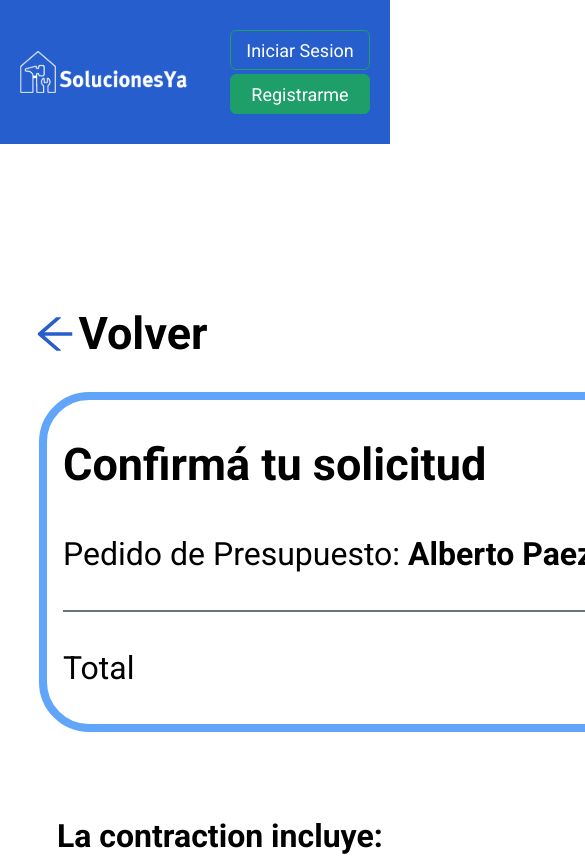
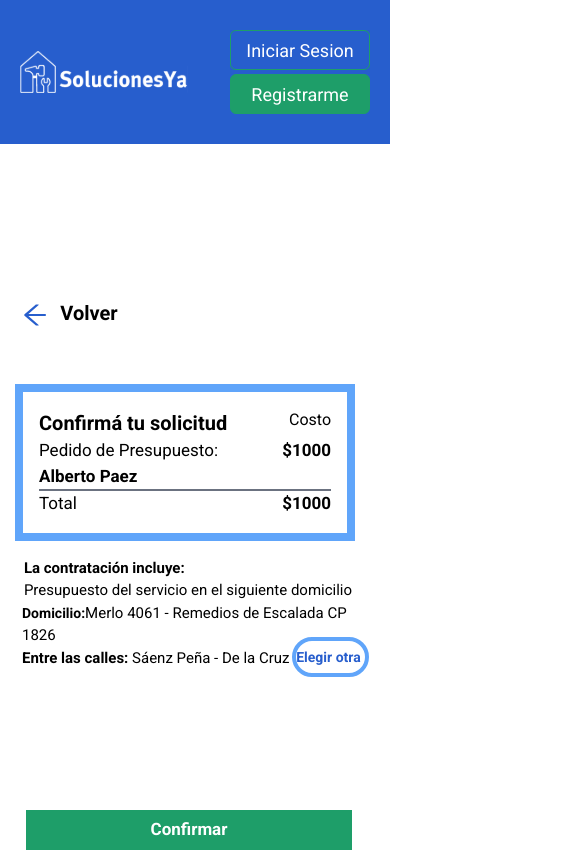
Before and after one commit to No-Country/S6-G03, a React (Vite) app in the folder frontend/: page /confirmar-pago in a window 390 px wide. Shown: the top 856 px of the page, 585 px wide, since content can reach past the window. Built offline with nearby package versions, Linux system fonts and the light colour scheme.

Commit message:
responsive in progress

```diff
--- a/frontend/src/components/Payments/ConfirmationRequest.jsx
+++ b/frontend/src/components/Payments/ConfirmationRequest.jsx
@@ -1,56 +1,83 @@
-import React from 'react'
-import { AiOutlineArrowLeft } from "react-icons/ai"
+import React from "react";
+import { AiOutlineArrowLeft } from "react-icons/ai";
 
 const ConfirmationRequest = () => {
   return (
     <section className="w-[80%] mx-auto mt-[156px] container mb-10 grid place-items-center ">
-            <div className="flex -translate-x-[360px]  items-center mb-6">
-                <AiOutlineArrowLeft className="w-[48px] h-[48px] fill-blue-primary " />
+      <div className=" xs:-translate-x-40 md:flex md:-translate-x-[410px]   md:items-center mb-6">
+        <AiOutlineArrowLeft className="xs:w-[30px] xs:h-[30px] lg:w-[48px] lg:h-[48px] fill-blue-primary " />
         <div className="flex ">
-                    <span className="text-[45px] font-bold">Volver</span>
+          <span className="xs:text-[20px] xs:translate-x-10 xs:-translate-y-8 md:text-[45px] md:translate-x-1 md:translate-y-0 font-bold">
+            Volver
+          </span>
         </div>
       </div>
-            <div className='w-full h-[340px] lg:w-[880px] lg:h-[340px] items-center border-8  border-blue-400 rounded-[50px] grid grid-cols-1 lg:grid-cols-2 p-4'>
-                <div className=' flex justify-between col-span-2 '>
-                    <span className='text-[45px] font-bold'>Confirmá tu solicitud</span>
-                    <span className='text-[32px] translate-y-14'>Costo</span>
+      <div className="xs:w-[340px] xs:-translate-x-6 md:w-full md:h-[340px] lg:w-[880px] md:-translate-x-14 lg:h-[340px] items-center border-8  border-blue-400 md:rounded-[50px] grid grid-cols-1 lg:grid-cols-2 p-4">
+        <div className=" flex justify-between col-span-2 ">
+          <span className="xs:text-[20px] md:text-[45px] font-bold">
+            Confirmá tu solicitud
+          </span>
+          <span className="xs:text[15px] md:text-[32px] md:translate-y-14">
+            Costo
+          </span>
         </div>
-                <div className='flex justify-between col-span-2'>
-                    <span className='text-[32px]'>Pedido de Presupuesto: <span className='font-bold'>Alberto Paez</span></span>
-                    <span className='text-[32px] font-bold'>$1000</span>
+        <div className="flex justify-between col-span-2">
+          <span className="xs:text-[17px] md:text-[32px]">
+            Pedido de Presupuesto:{" "}
+            <span className="xs:text-[17px] md:text-[32px] font-bold">
+              Alberto Paez
+            </span>
+          </span>
+          <span className="xs:text-[17px] xs:pl-3 md:text-[32px] font-bold">
+            $1000
+          </span>
         </div>
-                <span className=' h-[2px] w-full bg-gray-500 col-span-2 '></span>
-                <div className='flex justify-between col-span-2'>
-                    <span className='text-[32px]'>Total</span>
-                    <span className='text-[32px] font-bold'>$1000</span>
+        <span className=" h-[2px] w-full bg-gray-500 col-span-2 "></span>
+        <div className="flex justify-between col-span-2">
+          <span className="xs:text-[17px] md:text-[32px]">Total</span>
+          <span className="xs:text-[17px] md:text-[32px] font-bold">$1000</span>
         </div>
       </div>
-            <div className='mt-20 ml-4 -translate-x-20'>
-                <p className='font-bold text-[32px]'>La contraction incluye:</p>
-                <p className='text-[32px]'>Presupuesto del servicio en el siguiente domicilio</p>
+      <div className="xs:mt-4 xs:ml-2 xs:-translate-x-[25px] md:mt-20 md:ml-4 md:-translate-x-36">
+        <p className="xs:text-[15px] font-bold md:text-[32px]">
+          La contratación incluye:
+        </p>
+        <p className="xs:text-[15px] md:text-[32px]">
+          Presupuesto del servicio en el siguiente domicilio
+        </p>
       </div>
-            <div className='mt-16 ml-4 -translate-x-10 '>
-                <p className='text-[32px] '>
-                    <span className='font-bold'>Domicilio:</span>
+      <div className=" xs:ml-2 xs:-translate-x-[25px] md:mt-2 md:ml-4 md:-translate-x-[105px] ">
+        <p className="xs:text-[15px] md:text-[32px] ">
+          <span className="xs:text-[14px] xs:-translate-y-4 md:text-[32px]  font-bold">
+            Domicilio:
+          </span>
           Merlo 4061 - Remedios de Escalada CP 1826
         </p>
-                    <p className='text-[32px] '><span className='font-bold '>Entre las calles:</span> Sáenz Peña - De la Cruz</p>
-                <p className='text-[32px]'>Presupuesto del servicio en el siguiente domicilio</p>
+        <p className=" xs:text-[15px] md:text-[32px] ">
+          <span className="xs:text-[15px] md:text-[32px] font-bold ">
+            Entre las calles:
+          </span>{" "}
+          Sáenz Peña - De la Cruz
+        </p>
       </div>
-            <div className='mt-10 flex gap-4 mb-24 ml-4 -translate-x-1'>
-                <p className='text-[32px] '><span className='font-bold'>Contacto:</span> 11 6228-3220(Esteban Rivellota)</p>
-                <button className='border-4 text-blue-primary-80 text-[23px] font-bold border-gray-400 lg:translate-x-4 lg:translate-y-16 rounded-full w-[219] h-16 px-4 py-2'>
-                Editar / Elegir otra
+      <div className="xs:mt-2 xs:mb-6 xs:-translate-x-[290px] md:mt-10 flex  md:mb-24 md:ml-4 md:-translate-x-[108px]">
+        <p className=" xs:text-[15px] md:text-[32px] ">
+          <span className="xs:text-[15px] md:text-[32px]  font-bold">
+            Contacto:
+          </span>{" "}
+          11 6228-3220(Esteban Rivellota)
+        </p>
+        <button className="xs:text-[14px] xs:w-[90px] xs:ml-6 xs:h-10 xs:-translate-y-10   xs:translate-x-[280px] xs:pr-1 border-4 text-blue-primary-80  md:text-[23px] font-bold border-blue-400 lg:translate-x-4 lg:-translate-y-2 rounded-full md:w-[150px] md:h-16 md:px-4 md:py-2">
+          Elegir otra
         </button>
       </div>
-            <span className=' h-2 w-[57%] bg-black block mb-4'></span>
+      <span className="h-2 md:w-[100%] md:-translate-x-12 bg-black block mb-4"></span>
 
-            <button className='w-[880px] h-16 text-white bg-green-secondary-80 rounded-xl text-[32px] font-bold mb-20'>
+      <button className="xs:text-[17px] xs:w-[326px] xs:rounded-none xs:h-10 xs:-translate-x-5 xs:translate-y-10 md:w-[880px] md:h-16 md:-translate-x-12 text-white bg-green-secondary-80 rounded-xl md:text-[32px] font-bold mb-20">
         Confirmar
       </button>
+    </section>
+  );
+};
 
-        </section>
-    )
-}
-
-export default ConfirmationRequest
+export default ConfirmationRequest;
```
Lines whose indentation alone changed are shown as unchanged.
